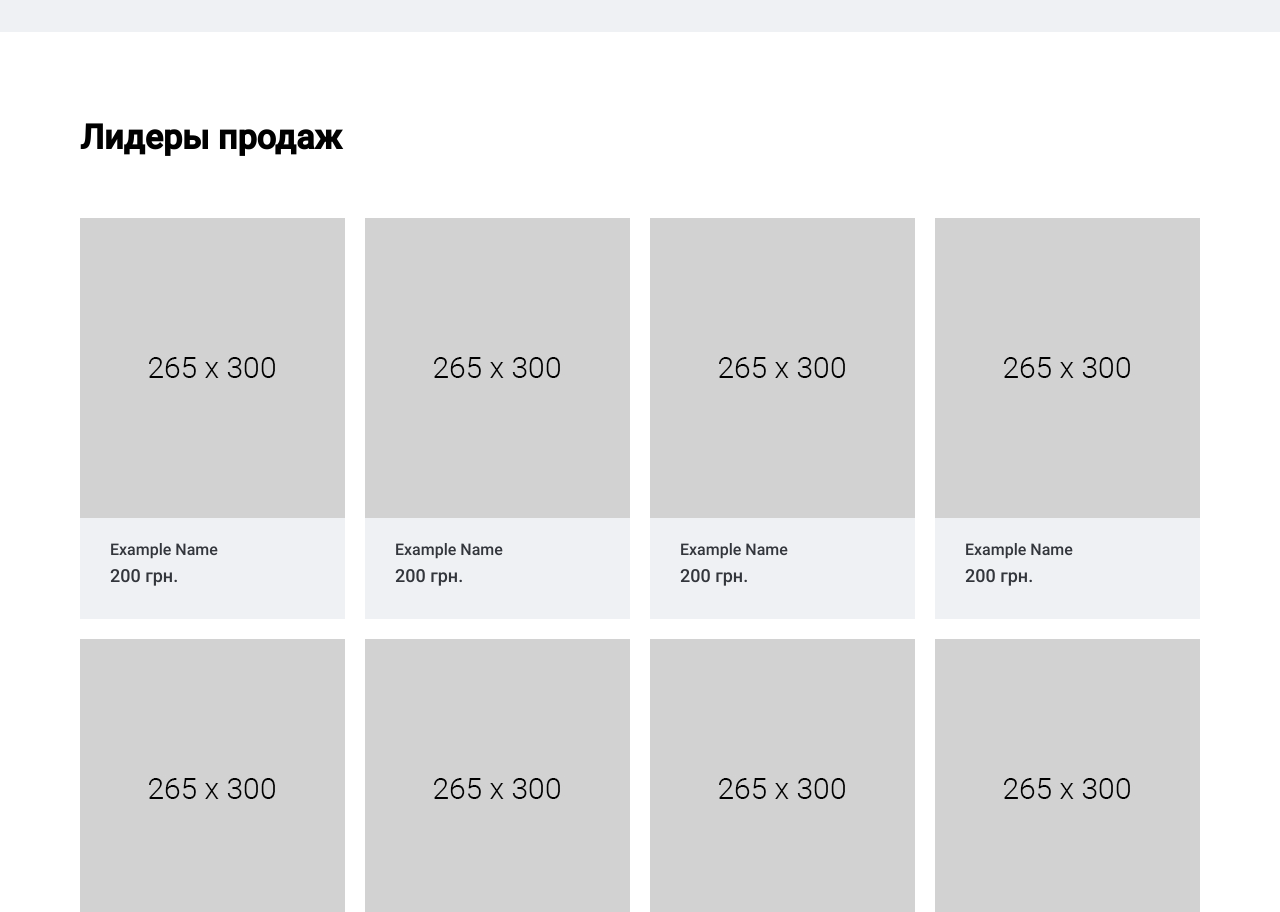
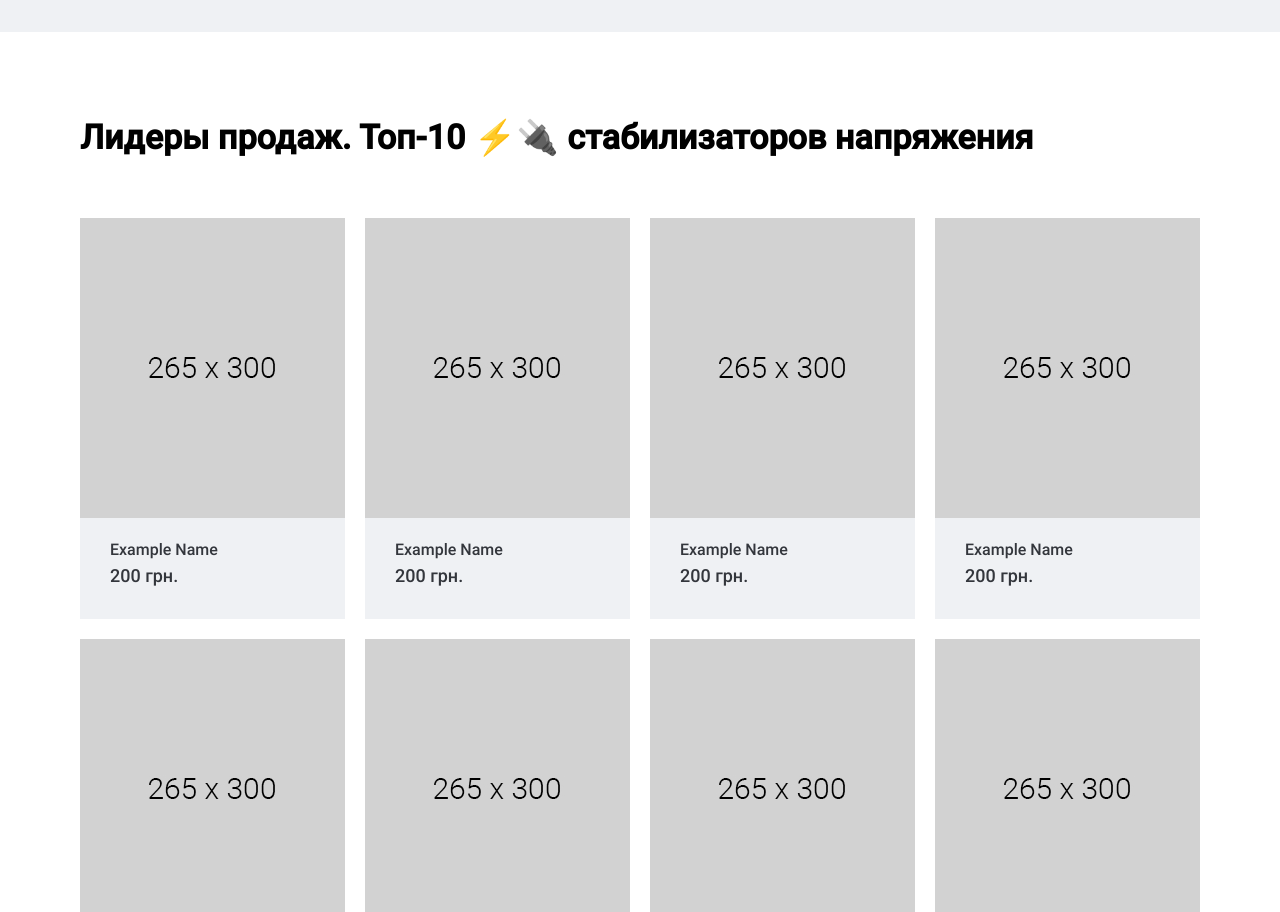
Before and after one commit to finchdev/finchdev.github.io, a plain HTML site: page prod/index.html in a window 1280 px wide. Shown: the part 893-1805 px from the top of the page. Drawn offline with Linux system fonts and the light colour scheme; a script that the page names is missing; files whose address does not match are found by name.

Commit message:
Update index.html

```diff
--- a/prod/index.html
+++ b/prod/index.html
@@ -143,7 +143,7 @@
       <div class="top-sales">
         <div class="container">
           <div class="top-sales__header">
-            <h2 class="section-title">Лидеры продаж</h2>
+            <h2 class="section-title">Лидеры продаж. Топ-10 ⚡️🔌 стабилизаторов напряжения</h2>
           </div>
           <div class="top-sales__body">
             <div class="top-sales__row">
```
